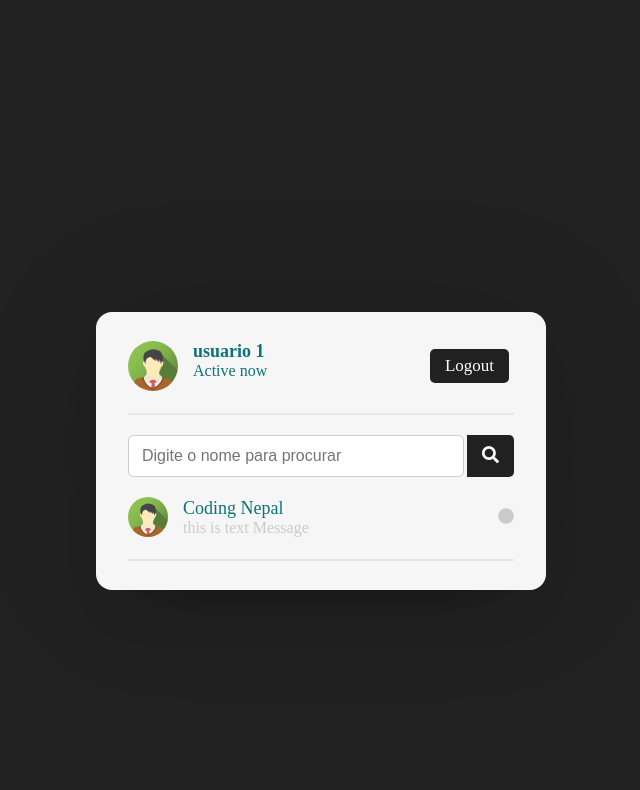
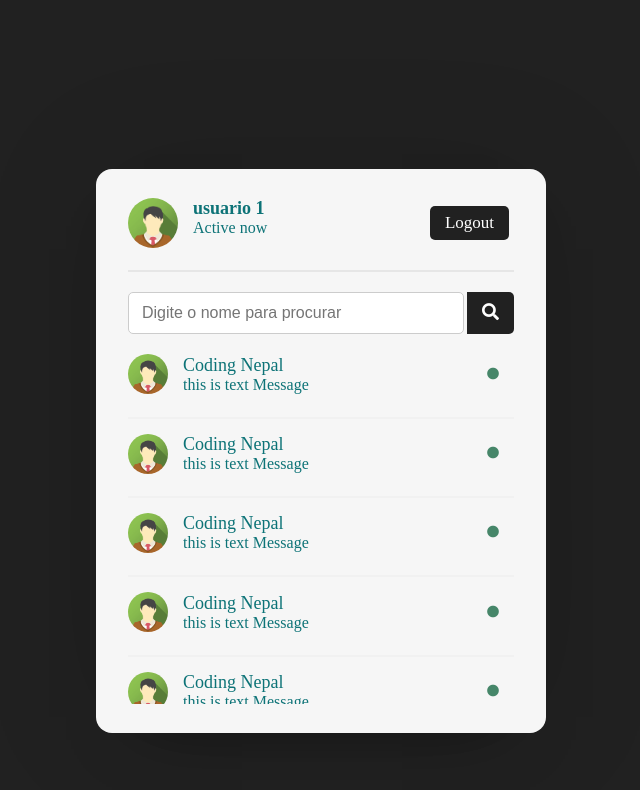
Before and after one commit to Jeffersoncharlles/chat_onlinerealtime, a PHP site: page /users.html in a window 1280 px wide. Shown: the top 790 px of the page, without its empty margins (319-959 px from the left). Run offline with PHP 8.4, Linux system fonts and the light colour scheme.

Commit message:
layout windows chat commit

```diff
--- a/assets/css/app.css
+++ b/assets/css/app.css
@@ -173,12 +173,28 @@ body {
   border-radius: 0 5px 5px 0;
 }
 
+.users-list {
+  max-height: 350px;
+  overflow-y: auto;
+}
+.users-list-status-dot {
+  font-size: 12px;
+  color: #468669;
+}
 .users-list a {
   display: flex;
   align-items: center;
   padding-bottom: 1.4rem;
   justify-content: space-between;
   border-bottom: 2px solid #e6e6e6;
+  padding-right: 15px;
+  margin-bottom: 15px;
+  page-break-after: 10px;
+  border-bottom-color: #F1f1f1;
+}
+.users-list a:last-child {
+  border: none;
+  margin-bottom: 0px;
 }
 .users-list-content {
   display: flex;
@@ -190,6 +206,7 @@ body {
 }
 .users-list-content-details {
   margin-left: 15px;
+  color: #0d7377;
 }
 .users-list-content-details span {
   color: #0d7377;
--- a/assets/sass/_variables.sass
+++ b/assets/sass/_variables.sass
@@ -7,3 +7,4 @@ $sala-color2:#0d7377
 $error:#721c24
 $bg-error: #f8d7da
 $border-users:#e6e6e6
+$status:#468669
--- a/assets/sass/app.sass
+++ b/assets/sass/app.sass
@@ -170,13 +170,26 @@ body
                 border-radius: 0 5px 5px 0
 
 .users-list
+    max-height: 350px
+    overflow-y: auto
 
+    &-status-dot
+        font-size: 12px
+        color: $status
     a
         display: flex
         align-items: center
         padding-bottom: 1.4rem
         justify-content: space-between
         border-bottom: 2px solid $border-users
+        padding-right: 15px
+        margin-bottom: 15px
+        page-break-after: 10px
+        border-bottom-color: #F1f1f1
+
+        &:last-child
+            border: none
+            margin-bottom: 0px
 
     &-content
         display: flex
@@ -187,6 +200,7 @@ body
 
         &-details
             margin-left: 15px
+            color: $sala-color2
             span
                 color: $sala-color2
                 font-size: 18px
--- a/users.html
+++ b/users.html
@@ -39,6 +39,66 @@
                     </div>
                     <div class="users-list-status-dot"><i class="fas fa-circle"></i></div>
                 </a>
+                <a  class="users-list-link" href="">
+                    <div class="users-list-content">
+                        <img src="./assets/img/unnamed.png" alt="" >
+                        <div class="users-list-content-details">
+                            <span>Coding Nepal</span>
+                            <p>this is text Message</p>
+                        </div>
+                    </div>
+                    <div class="users-list-status-dot"><i class="fas fa-circle"></i></div>
+                </a>
+                <a  class="users-list-link" href="">
+                    <div class="users-list-content">
+                        <img src="./assets/img/unnamed.png" alt="" >
+                        <div class="users-list-content-details">
+                            <span>Coding Nepal</span>
+                            <p>this is text Message</p>
+                        </div>
+                    </div>
+                    <div class="users-list-status-dot"><i class="fas fa-circle"></i></div>
+                </a>
+                <a  class="users-list-link" href="">
+                    <div class="users-list-content">
+                        <img src="./assets/img/unnamed.png" alt="" >
+                        <div class="users-list-content-details">
+                            <span>Coding Nepal</span>
+                            <p>this is text Message</p>
+                        </div>
+                    </div>
+                    <div class="users-list-status-dot"><i class="fas fa-circle"></i></div>
+                </a>
+                <a  class="users-list-link" href="">
+                    <div class="users-list-content">
+                        <img src="./assets/img/unnamed.png" alt="" >
+                        <div class="users-list-content-details">
+                            <span>Coding Nepal</span>
+                            <p>this is text Message</p>
+                        </div>
+                    </div>
+                    <div class="users-list-status-dot"><i class="fas fa-circle"></i></div>
+                </a>
+                <a  class="users-list-link" href="">
+                    <div class="users-list-content">
+                        <img src="./assets/img/unnamed.png" alt="" >
+                        <div class="users-list-content-details">
+                            <span>Coding Nepal</span>
+                            <p>this is text Message</p>
+                        </div>
+                    </div>
+                    <div class="users-list-status-dot"><i class="fas fa-circle"></i></div>
+                </a>
+                <a  class="users-list-link" href="">
+                    <div class="users-list-content">
+                        <img src="./assets/img/unnamed.png" alt="" >
+                        <div class="users-list-content-details">
+                            <span>Coding Nepal</span>
+                            <p>this is text Message</p>
+                        </div>
+                    </div>
+                    <div class="users-list-status-dot"><i class="fas fa-circle"></i></div>
+                </a>
             </div>
         </section>
     </div>
```
Also changed, not shown: 1 other file.
